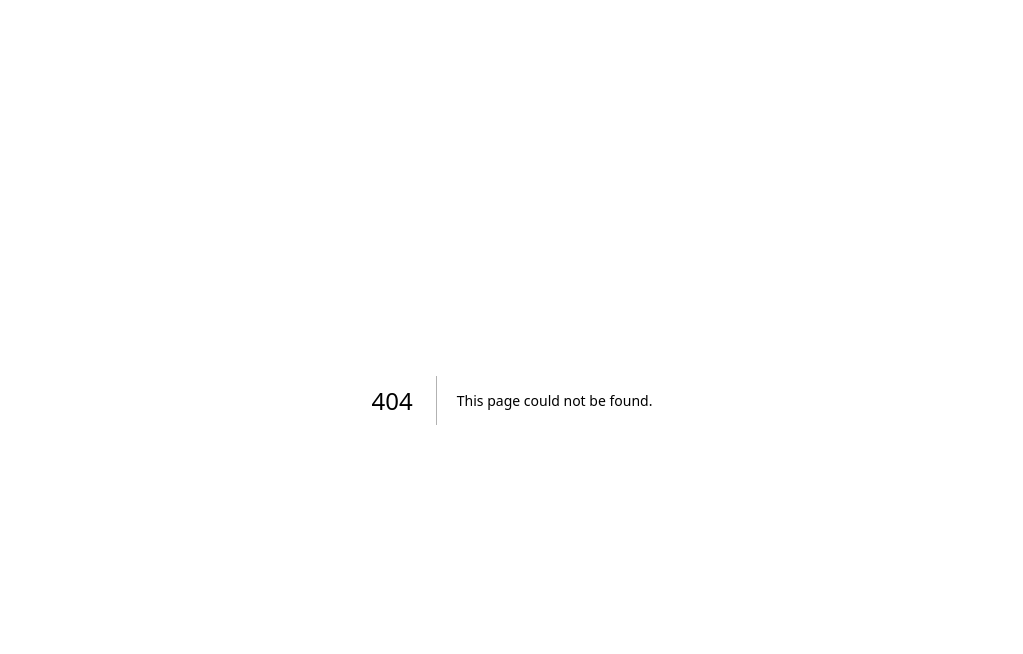
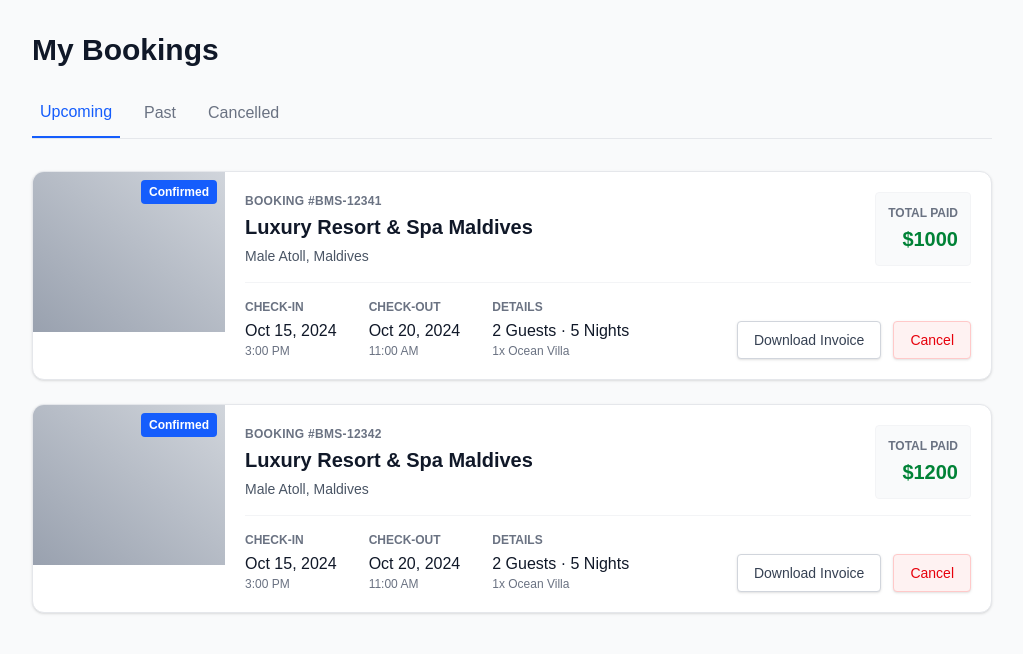
Before and after one commit to samarpansarkar/BookMyStay, a Next.js app in the folder next-bookmystay/: page /bookings in a window 1280 px wide. Before the commit this address had no page. Shown: the top 654 px of the page, without its empty margins (128-1151 px from the left). Built offline with nearby package versions, Linux system fonts and the light colour scheme.

Commit message:
add: user booking section.

```diff
--- /dev/null
+++ b/next-bookmystay/src/app/bookings/page.jsx
@@ -0,0 +1,102 @@
+import Link from "next/link";
+
+export default function UserBookingsPage() {
+  return (
+    <div className='bg-gray-50 min-h-[calc(100vh-theme(spacing.16))] py-8'>
+      <div className='container mx-auto px-4 md:px-8 max-w-5xl'>
+        <h1 className='text-3xl font-bold text-gray-900 mb-8'>My Bookings</h1>
+
+        {/* Tabs */}
+        <div className='flex gap-4 border-b border-gray-200 mb-8'>
+          <button className='pb-3 border-b-2 border-blue-600 font-medium text-blue-600 px-2'>
+            Upcoming
+          </button>
+          <button className='pb-3 font-medium text-gray-500 hover:text-gray-800 px-2 transition'>
+            Past
+          </button>
+          <button className='pb-3 font-medium text-gray-500 hover:text-gray-800 px-2 transition'>
+            Cancelled
+          </button>
+        </div>
+
+        {/* Logic: Map through actual bookings */}
+        <div className='space-y-6'>
+          {/* Single Booking Card */}
+          {[1, 2].map((item) => (
+            <div
+              key={item}
+              className='bg-white rounded-xl shadow-sm border border-gray-200 overflow-hidden flex flex-col md:flex-row'>
+              <div className='w-full md:w-48 h-40 bg-gray-200 relative'>
+                {/* Placeholder */}
+                <div className='absolute inset-0 bg-gradient-to-tr from-gray-400 to-gray-300'></div>
+                <div className='absolute top-2 right-2 bg-blue-600 text-white text-xs font-bold px-2 py-1 rounded'>
+                  Confirmed
+                </div>
+              </div>
+
+              <div className='p-5 flex-1 flex flex-col justify-between'>
+                <div className='flex flex-col md:flex-row justify-between items-start md:items-center mb-4 gap-4'>
+                  <div>
+                    <p className='text-xs font-bold text-gray-500 uppercase tracking-wide mb-1'>
+                      Booking #BMS-1234{item}
+                    </p>
+                    <h2 className='text-xl font-bold text-gray-900 border-b border-transparent hover:border-blue-600 inline-block cursor-pointer'>
+                      <Link href={`/hotel/${item}`}>
+                        Luxury Resort & Spa Maldives
+                      </Link>
+                    </h2>
+                    <p className='text-sm text-gray-600 mt-1'>
+                      Male Atoll, Maldives
+                    </p>
+                  </div>
+                  <div className='text-left md:text-right w-full md:w-auto p-3 bg-gray-50 rounded border border-gray-100'>
+                    <p className='text-xs text-gray-500 uppercase font-bold mb-1'>
+                      Total Paid
+                    </p>
+                    <p className='text-xl font-bold text-green-700'>
+                      ${800 + item * 200}
+                    </p>
+                  </div>
+                </div>
+
+                <div className='flex flex-wrap gap-x-8 gap-y-4 pt-4 border-t border-gray-100'>
+                  <div>
+                    <p className='text-xs text-gray-500 uppercase font-bold mb-1'>
+                      Check-in
+                    </p>
+                    <p className='font-medium text-gray-900'>Oct 15, 2024</p>
+                    <p className='text-xs text-gray-500'>3:00 PM</p>
+                  </div>
+                  <div>
+                    <p className='text-xs text-gray-500 uppercase font-bold mb-1'>
+                      Check-out
+                    </p>
+                    <p className='font-medium text-gray-900'>Oct 20, 2024</p>
+                    <p className='text-xs text-gray-500'>11:00 AM</p>
+                  </div>
+                  <div>
+                    <p className='text-xs text-gray-500 uppercase font-bold mb-1'>
+                      Details
+                    </p>
+                    <p className='font-medium text-gray-900'>
+                      2 Guests · 5 Nights
+                    </p>
+                    <p className='text-xs text-gray-500'>1x Ocean Villa</p>
+                  </div>
+                  <div className='mt-auto ml-auto flex gap-3 w-full md:w-auto'>
+                    <button className='flex-1 md:flex-none px-4 py-2 border border-gray-300 text-gray-700 bg-white hover:bg-gray-50 text-sm font-medium rounded transition shadow-sm'>
+                      Download Invoice
+                    </button>
+                    <button className='flex-1 md:flex-none px-4 py-2 border border-red-200 text-red-600 bg-red-50 hover:bg-red-100 text-sm font-medium rounded transition shadow-sm'>
+                      Cancel
+                    </button>
+                  </div>
+                </div>
+              </div>
+            </div>
+          ))}
+        </div>
+      </div>
+    </div>
+  );
+}
```
